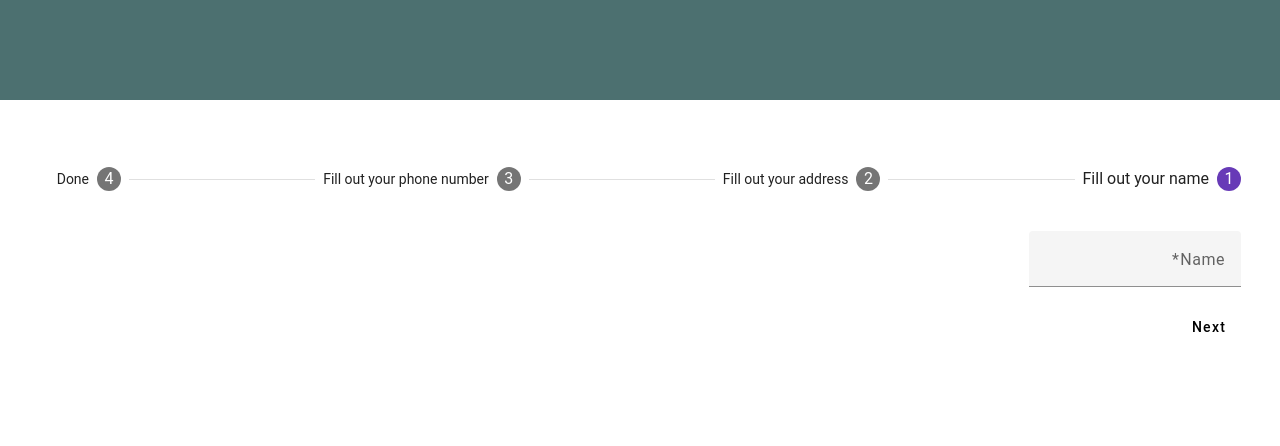
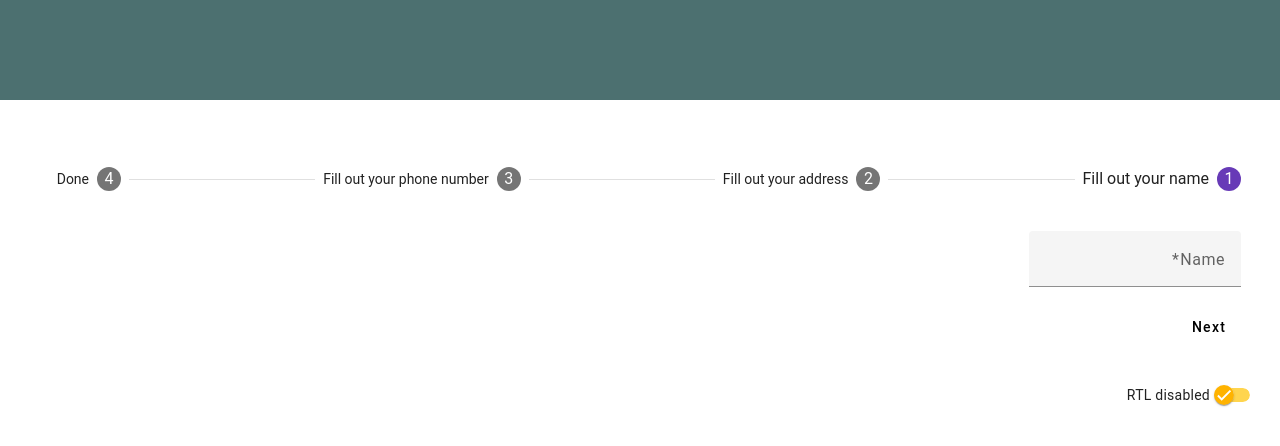
Before and after one commit to brolo1313/delivery-layout, an Angular app: page / in a window 1280 px wide. Shown: the top 446 px of the page. Built offline with nearby package versions, Linux system fonts and the light colour scheme.

Commit message:
implemented direction switcher, removed unused code, the best names are set

```diff
--- a/src/app/app.component.ts
+++ b/src/app/app.component.ts
@@ -2,35 +2,15 @@ import { Component, HostListener } from '@angular/core';
 import { CommonModule } from '@angular/common';
 import { RouterOutlet } from '@angular/router';
 import { HeaderComponent } from './core/components/header/header.component';
-import { CoreComponent } from './core/components/core/core.component';
+import { StepperComponent } from './core/components/stepper/stepper.component';
 
 @Component({
   selector: 'app-root',
   standalone: true,
-  imports: [CommonModule, RouterOutlet, CoreComponent, HeaderComponent],
+  imports: [CommonModule, RouterOutlet, StepperComponent, HeaderComponent],
   templateUrl: './app.component.html',
   styleUrl: './app.component.scss'
 })
 export class AppComponent {
   title = 'test-task-app';
-
-  public promptEvent: any;
-
-  @HostListener('window:beforeinstallprompt', ['$event'])
-  onbeforeinstallprompt(e: Event) {
-    e.preventDefault();
-    this.promptEvent = e;
-  }
-
-  public installPWA() {
-    this.promptEvent.prompt();
-  }
-
-  public shouldInstall(): boolean {
-    return !this.isRunningStandalone() && this.promptEvent;
-  }
-
-  public isRunningStandalone(): boolean {
-    return (window.matchMedia('(display-mode: standalone)').matches);
-  }
 }
--- a/src/app/core/components/core/core.component.html
+++ b/src/app/core/components/stepper/stepper.component.html
@@ -58,4 +58,7 @@
       </div>
     </mat-step>
   </mat-stepper>
+
+  <p><mat-slide-toggle [checked]="true" (change)="toggleDirection($event)">{{ isRtl ? 'RTL enabled' : 'RTL disabled'}}</mat-slide-toggle></p>
+
 </div>
--- a/src/app/core/components/core/core.component.scss
+++ b/src/app/core/components/stepper/stepper.component.scss
@@ -10,3 +10,7 @@
   padding: 15px;
   margin-top: 20px;
 }
+
+mat-slide-toggle {
+  margin-right: 15px;
+}
--- a/src/app/core/components/core/core.component.ts
+++ b/src/app/core/components/stepper/stepper.component.ts
@@ -8,7 +8,8 @@ import { MatButtonModule } from '@angular/material/button';
 import { MatInputModule } from '@angular/material/input';
 import { MatFormFieldModule } from '@angular/material/form-field';
 import { AsyncPipe } from '@angular/common';
-import { Directionality, Direction  } from '@angular/cdk/bidi';
+import { Directionality, Direction } from '@angular/cdk/bidi';
+import { MatSlideToggleChange, MatSlideToggleModule } from '@angular/material/slide-toggle';
 
 @Component({
   selector: 'app-core',
@@ -19,11 +20,13 @@ import { Directionality, Direction  } from '@angular/cdk/bidi';
     MatFormFieldModule,
     MatInputModule,
     MatButtonModule,
-    AsyncPipe,],
-  templateUrl: './core.component.html',
-  styleUrl: './core.component.scss'
+    AsyncPipe,
+    MatSlideToggleModule,
+  ],
+  templateUrl: './stepper.component.html',
+  styleUrl: './stepper.component.scss'
 })
-export class CoreComponent {
+export class StepperComponent {
   firstFormGroup = this._formBuilder.group({
     firstCtrl: ['', Validators.required],
   });
@@ -33,14 +36,22 @@ export class CoreComponent {
   thirdFormGroup = this._formBuilder.group({
     thirdCtrl: ['', Validators.required],
   });
-  isLinear = true;
-  direction: Direction  = 'rtl';
+
+
+  public direction: Direction = 'rtl';
+  public isRtl: boolean = true;
 
   stepperOrientation!: Observable<StepperOrientation>;
 
   constructor(private _formBuilder: FormBuilder, private dir: Directionality, breakpointObserver: BreakpointObserver,) {
+    this.isRtl = dir.value === 'rtl';
+
     this.stepperOrientation = breakpointObserver
       .observe('(min-width: 800px)')
       .pipe(map(({ matches }) => (matches ? 'horizontal' : 'vertical')));
   }
+
+  public toggleDirection(event: MatSlideToggleChange ): void {
+    this.direction = event.checked ? 'rtl' : 'ltr';
+  }
 }
```
